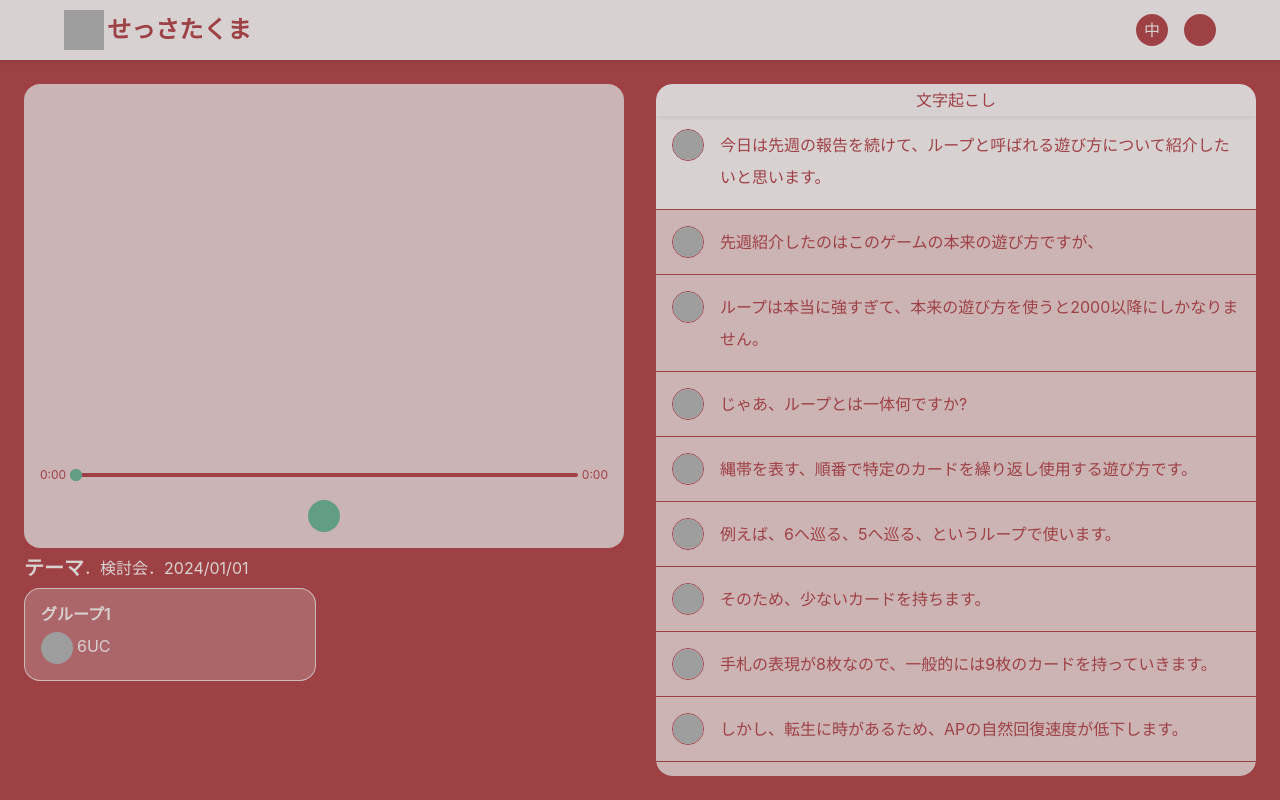
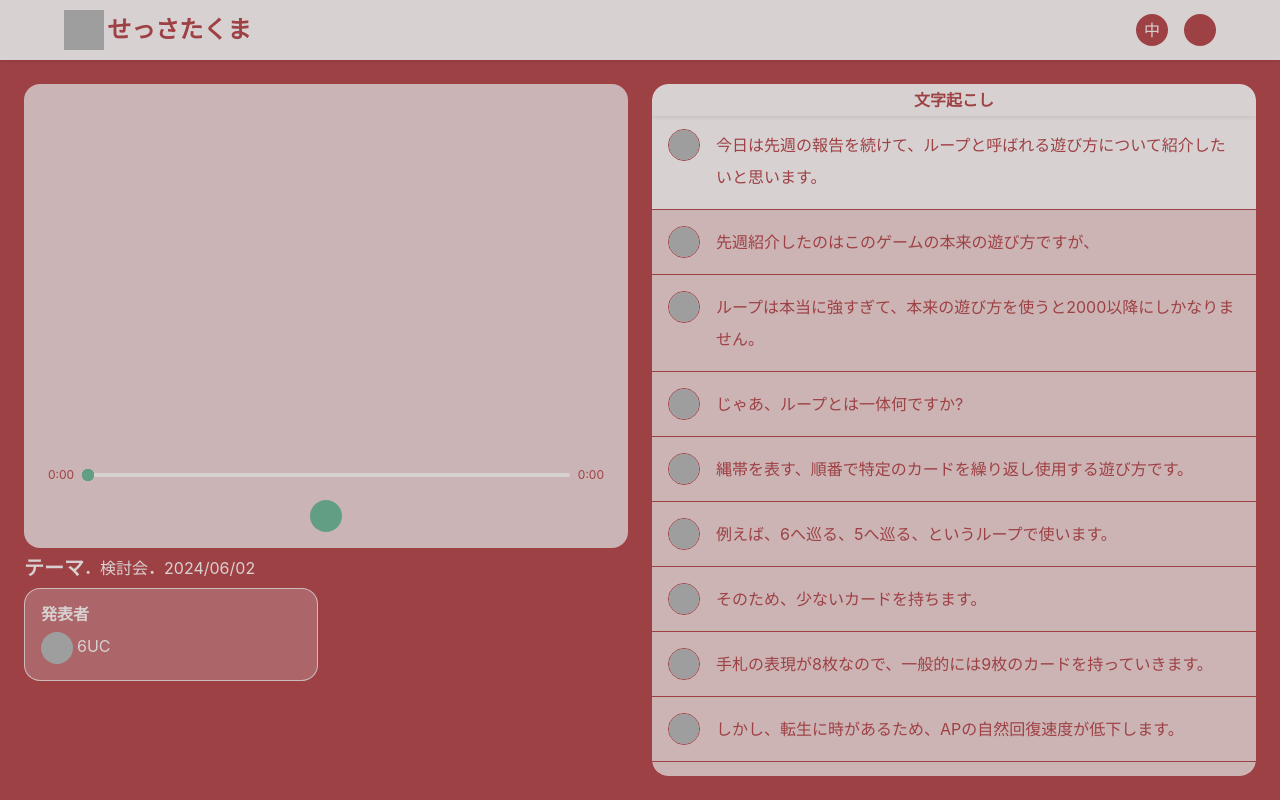
Before and after one commit to sessatakuma/jpcorrect-frontend, a React app: page / in a window 1280 px wide. Built offline with nearby package versions, Linux system fonts and the light colour scheme; grey boxes are pictures that could not be loaded; the HTML template or start-up script is replaced by a standard one.

Commit message:
feat:add video progress bar

```diff
--- a/src/components/Display.css
+++ b/src/components/Display.css
@@ -31,25 +31,48 @@
     padding: 1rem;
     display: flex;
     align-items: center;
-    gap: .25rem;
 }
 
 .timeline .time-left,
 .timeline .time-right {
     font-size: .75rem;
     color: var(--clr-secondary);
+    text-align: center;
+    padding: 0 .5rem;
 }
 
 .timeline .progress-container {
     position: relative;
     width: 100%;
+    height: 4px;
 }
 
 .progress-container .progress {
     width: 100%;
-    height: 4px;
-    background: var(--clr-secondary);
+    height: 100%;
+    background: var(--clr-primary);
     border-radius: 2px;
+    cursor: pointer;
+}
+
+.progress-container .progress-indicator{
+    background-color: var(--clr-secondary);
+    width: var(--progress);
+    height: 100%;
+    border-radius: 2px;
+    float: left;
+}
+
+.progress:hover .progress-indicator::after {
+    content: '';
+    background-color: var(--clr-secondary);
+    width: .5rem;
+    aspect-ratio: 1 / 1;
+    top: 50%;
+    border-radius: 50%;
+    transform: translateX(-50%) translateY(-50%);
+    position: absolute;
+    left: var(--progress);
 }
 
 .progress-container .dot {
@@ -68,7 +91,7 @@
     flex-direction: row;
     justify-content: center;
     align-items: center;
-    gap: 1rem;
+    gap: .75rem;
     padding-bottom: 1rem;
     border-radius: 0 0 1rem 1rem;
 }
@@ -95,9 +118,16 @@
     display: grid;
     place-items: center;
     font-size: 1.2rem;
+    transition: .1s;
     & i {
         color: var(--clr-accent);
         width: 1rem;
         aspect-ratio: 1 / 1;
     }
+    &:hover {
+        scale: 1.1;
+    }
+    &.play-pause i {
+        translate: 1px;
+    }
 }
--- a/src/components/Display.jsx
+++ b/src/components/Display.jsx
@@ -4,9 +4,21 @@ import 'components/Display.css';
 import VideoInfo from "components/VideoInfo";
 
 export default function Display({currentTime, setCurrentTime}) {
-    const playerRef = useRef(null);
+    const videoID = 'W6_V19cf9hg';
+    const youtubeOpts = {
+        playerVars: {
+            controls: 0,
+            autoplay: 0,
+        },
+    };
+
+    const timestamps = [50, 150, 200, 325];
+
     const [duration, setDuration] = useState(0);
     const [isPlaying, setIsPlaying] = useState(false);
+
+    const playerRef = useRef(null);
+    const progressRef = useRef(null);
 
     const onReady = e => {
         playerRef.current = e.target;
@@ -31,12 +43,19 @@ export default function Display({currentTime, setCurrentTime}) {
         if (!playerRef.current)
             return;
 
-        const prevTime = list.find(time => time < currentTime);
-        if(prevTime !== undefined){
-            playerRef.current.seekTo(prevTime, true);
-            setCurrentTime(prevTime);
-        }else{
-            playerRef.current.seekTo(0,true);
+        let prevTimestamp = -1;
+        for (let i = 0; i < timestamps.length; i++) {
+            if (currentTime > timestamps[i])
+                prevTimestamp = i;
+            else
+                break;
+        }
+        if (prevTimestamp !== -1) {
+            playerRef.current.seekTo(timestamps[prevTimestamp], true);
+            setCurrentTime(timestamps[prevTimestamp]);
+        }
+        else {
+            playerRef.current.seekTo(0, true);
             setCurrentTime(0);
         }
     };
@@ -45,13 +64,44 @@ export default function Display({currentTime, setCurrentTime}) {
         if (!playerRef.current)
             return;
 
-        const nextTime = list.find(time => time > currentTime);
-        if(nextTime !== undefined){
+        const nextTime = timestamps.find(time => time > currentTime);
+        if (nextTime !== undefined) {
             playerRef.current.seekTo(nextTime, true);
             setCurrentTime(nextTime);
         }
+        else {
+            playerRef.current.seekTo(duration, true);
+            setCurrentTime(duration);
+        }
+    };
 
-    };
+    const changeTime = e => {
+        if (!playerRef.current)
+            return;
+
+        const progressContainer = progressRef.current;
+        if (!progressContainer || !duration) return;
+
+        const rect = progressContainer.getBoundingClientRect();
+        const x = e.clientX - rect.left;
+        let percent = x / rect.width;
+        percent = Math.max(0, Math.min(1, percent));
+        const newTime = percent * duration;
+        playerRef.current.seekTo(newTime, true);
+        setCurrentTime(newTime);
+    }
+
+    const startChangingTime = () => {
+        window.addEventListener("mousemove", changeTime);
+        window.addEventListener("mouseup", finishChangingTime);
+        playerRef.current.pauseVideo();
+    }
+
+    const finishChangingTime = () => {
+        window.removeEventListener("mousemove", changeTime);
+        window.removeEventListener("mouseup", finishChangingTime);
+        playerRef.current.playVideo();
+    }
 
     useEffect(() => {
         const interval = setInterval(() => {
@@ -68,22 +118,13 @@ export default function Display({currentTime, setCurrentTime}) {
         return `${minutes}:${seconds < 10 ? '0' : ''}${seconds}`;
     };
 
-    const opts = {
-        playerVars: {
-            controls: 0,
-            autoplay: 0,
-        },
-    };
-
-    const list = [50, 200];
-
     return (
         <section className="display">
             <div className="video">
                 <YouTube
                     className="youtube"
-                    videoId="W6_V19cf9hg"
-                    opts={opts}
+                    videoId={videoID}
+                    opts={youtubeOpts}
                     onReady={onReady}
                     onPlay={() => setIsPlaying(true)}
                     onPause={() => setIsPlaying(false)}
@@ -91,8 +132,18 @@ export default function Display({currentTime, setCurrentTime}) {
                 <div className="timeline">
                     <span className="time-left">{formatTime(currentTime)}</span>
                     <div className="progress-container">
-                        <div className="progress"></div>
-                        {list.map((time, i) =>
+                        <div
+                            className="progress"
+                            onClick={changeTime}
+                            onMouseDown={startChangingTime}
+                            ref={progressRef}
+                        >
+                            <div
+                                className="progress-indicator"
+                                style={{"--progress": `${(currentTime / duration) * 100}%` }}
+                            ></div>
+                        </div>
+                        {timestamps.map((time, i) =>
                             <div
                                 className="dot"
                                 key={i}
@@ -116,7 +167,7 @@ export default function Display({currentTime, setCurrentTime}) {
                         <i className={`fa-solid fa-${isPlaying ? 'pause' : 'play'}`}></i>
                     </button>
                     <button className="next" onClick={goNext}>
-                    <i className="fa-solid fa-forward-step"></i>
+                        <i className="fa-solid fa-forward-step"></i>
                     </button>
                 </div>
             </div>
--- a/src/components/Hint.css
+++ b/src/components/Hint.css
@@ -1,6 +1,6 @@
 .hint {
     --padding: 1rem;
-    --input-height: 4rem;
+    --input-height: 5rem;
     width: 100%;
     /* height: 100%; */
     background: var(--clr-primary-200);
@@ -11,6 +11,7 @@
 }
 
 .hint .header {
+    font-weight: bold;
     position: sticky;
     top: 0;
     height: 2rem;
@@ -29,20 +30,20 @@
 
 .hint .input-area {
     margin: 0 1rem 1rem 1rem;
-    min-height: var(--input-height, 4rem);
-    padding: 1rem;
+    min-height: var(--input-height, 5rem);
+    padding: 1.5rem;
     border-radius: 1rem;
     background: var(--clr-primary);
     color: var(--clr-secondary);
-    display: flex;
-    flex-direction: row;
+    display: grid;
+    grid-template-columns: 1fr auto;
     align-items: center;
     gap: 1rem;
 }
 
 .hint .input {
     all: unset;
-    width: 100%;
+    width: auto;
     max-height: 3rem;
     overflow-y: auto;
     margin: 0;
@@ -52,7 +53,7 @@
 }
 
 .hint .send {
-    --size: 3rem;
+    --size: 2rem;
     cursor: pointer;
     color: var(--clr-primary);
     width: var(--size);
@@ -61,4 +62,11 @@
     place-items: center;
     border-radius: 50%;
     background: var(--clr-accent);
+    transition: .1s;
+    &:hover {
+        scale: 1.1;
+    }
+    & i {
+        translate: -1px;
+    }
 }
--- a/src/components/Hint.jsx
+++ b/src/components/Hint.jsx
@@ -5,8 +5,8 @@ import 'components/Hint.css';
 export default function Hint() {
     return (
         <section className='hint'>
-            <div className="header">AI添削</div>
-            <p className="response">AI response</p>
+            <div className="header">AI 添削</div>
+            <p className="response">AI はまだ寝ている…</p>
             <div className="input-area">
                 <p className="input" contentEditable></p>
                 <button className="send">
--- a/src/components/Main.css
+++ b/src/components/Main.css
@@ -18,7 +18,7 @@ html {
 
 main {
     display: grid !important;
-    gap: 2rem;
+    gap: 1.5rem;
     grid-template-columns: 1fr 1fr;
     height: 92.5vh;
     height: 92.5dvh;
--- a/src/components/Transcript.css
+++ b/src/components/Transcript.css
@@ -29,6 +29,7 @@
 }
 
 .transcript .header {
+    font-weight: bold;
     position: sticky;
     top: 0;
     height: 2rem;
@@ -58,35 +59,7 @@
         margin: 0;
     }
     &.current {
-        /* font-weight: 600; */
         background-color: var(--clr-primary);
-        /*
-        text-shadow:
-        -1px -1px 0 var(--clr-primary),
-        1px -1px 0 var(--clr-primary),
-        -1px  1px 0 var(--clr-primary),
-        1px  1px 0 var(--clr-primary); */
-    }
-    /* &:hover {
-        background: var(--clr-primary-200);
-    } */
-    &.current::before {
-        content: ' ';
-        /* display: block; */
-        display: none;
-        position: absolute;
-        inset: 0;
-        height: 100%;
-        width: 100%;
-        background:
-            linear-gradient(
-                to right,
-                var(--clr-primary-200),
-                transparent 40%,
-                transparent 60%,
-                var(--clr-primary-200)
-            );
-        z-index: -1;
     }
     &.expanded {
         background: var(--clr-primary);
--- a/src/components/VideoInfo.css
+++ b/src/components/VideoInfo.css
@@ -15,6 +15,10 @@
     font-size: 1.25rem;
     font-weight: 600;
     margin: 0;
+}
+
+.video-info .dot {
+    font-weight: bold;
 }
 
 .info .participant-info {
--- a/src/components/VideoInfo.jsx
+++ b/src/components/VideoInfo.jsx
@@ -2,19 +2,20 @@ import React from "react";
 import 'components/VideoInfo.css';
 
 export default function VideoInfo() {
+    const groupCount = 1;
     return (
         <div className="info">
                 <div className="video-info">
                     <h2 className="title">テーマ</h2>
-                    ．
+                    <span className="dot">．</span>
                     <span className="event-type">検討会</span>
-                    ．
-                    <span className="date">2024/01/01</span>
+                    <span className="dot">．</span>
+                    <span className="date">2024/06/02</span>
                 </div>
                 <div className="participant-info">
-                    {Array.from({ length: 1 }, (_, i) => i + 1).map((_, index) => (
+                    {Array.from({ length: groupCount }, (_, i) => i + 1).map((_, index) => (
                         <div className="group" key={index}>
-                            <h3 className="title">グループ{index + 1}</h3>
+                            <h3 className="title">{groupCount == 1 ? '発表者' : ('グループ' + (index + 1))}</h3>
                             <ul className="participants">
                                 {Array.from({ length: 1 }, (_, i) => i + 1).map((_, _index) => (
                                     <li className="participant" key={index * 8 + _index}>
--- a/src/utilities/getCaptionData.js
+++ b/src/utilities/getCaptionData.js
@@ -4,7 +4,7 @@ export default function getCaptionData() {
     if(!data || !data.segments) return[];
     return data.segments
         .map(seg => ({
-            time:seg.start,
-            text:seg.text
+            time: seg.start,
+            text: seg.text
         }));
 }
```
